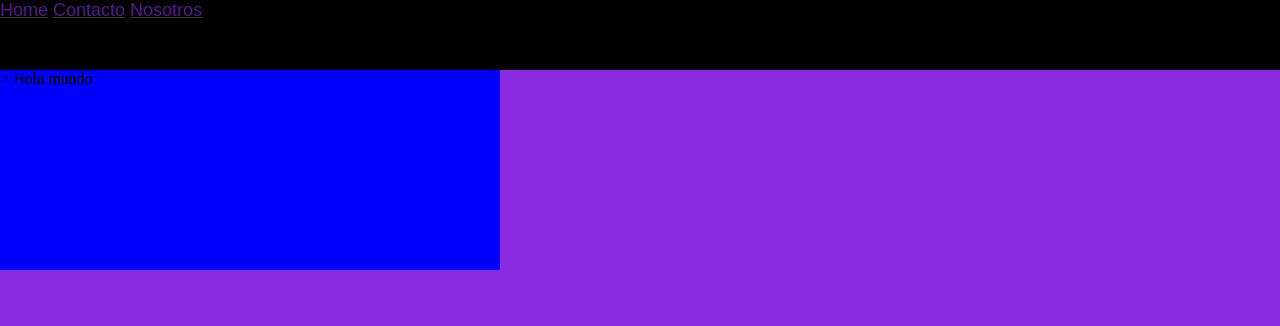
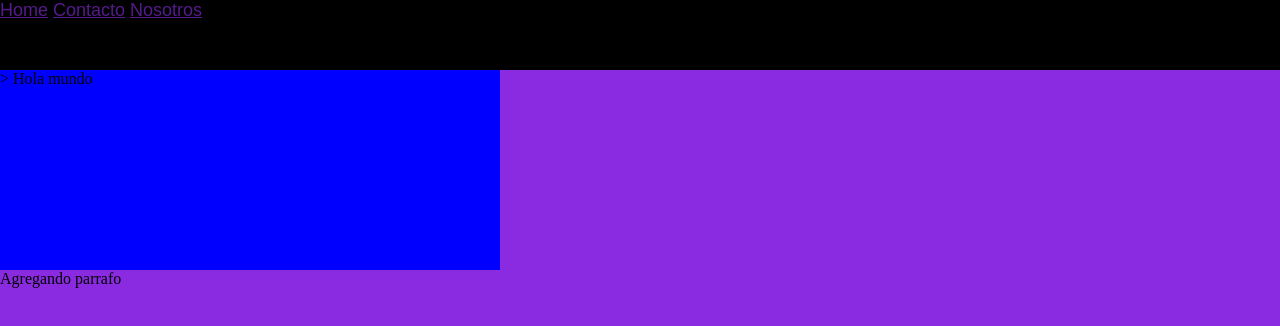
Before and after one commit to raultrejo72/Py2021Rts, a plain HTML site: page index.html in a window 1280 px wide. Drawn offline with Linux system fonts and the light colour scheme.

Commit message:
Agregar parrafo

```diff
--- a/index.html
+++ b/index.html
@@ -20,4 +20,9 @@
     <div id="example-relative">
         <div>> Hola mundo</div>
     </div>
+
+    <div id="first-paragraph">
+        <div>Agregando parrafo</div>
+
+    </div>
 </body>
```
